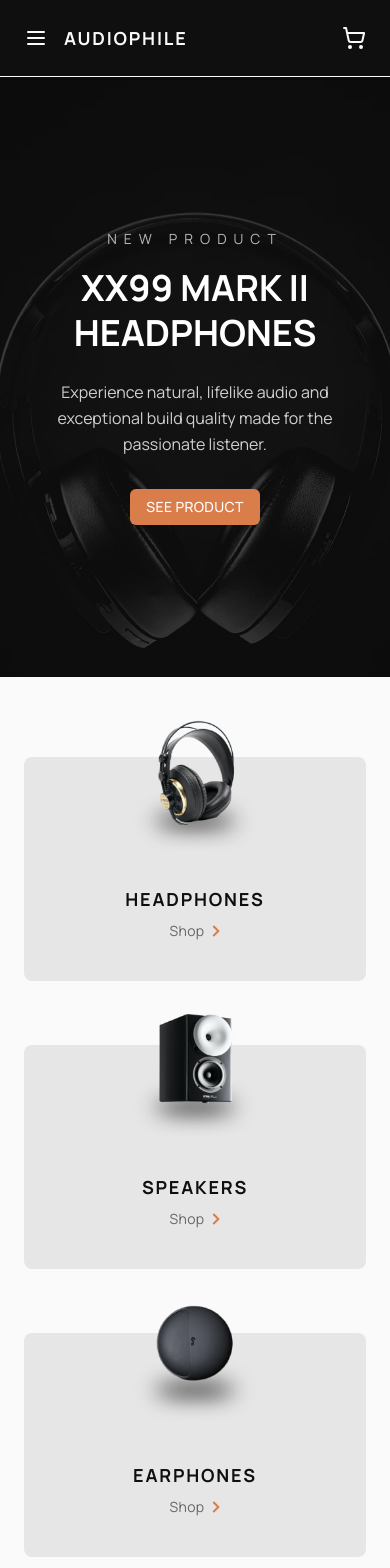
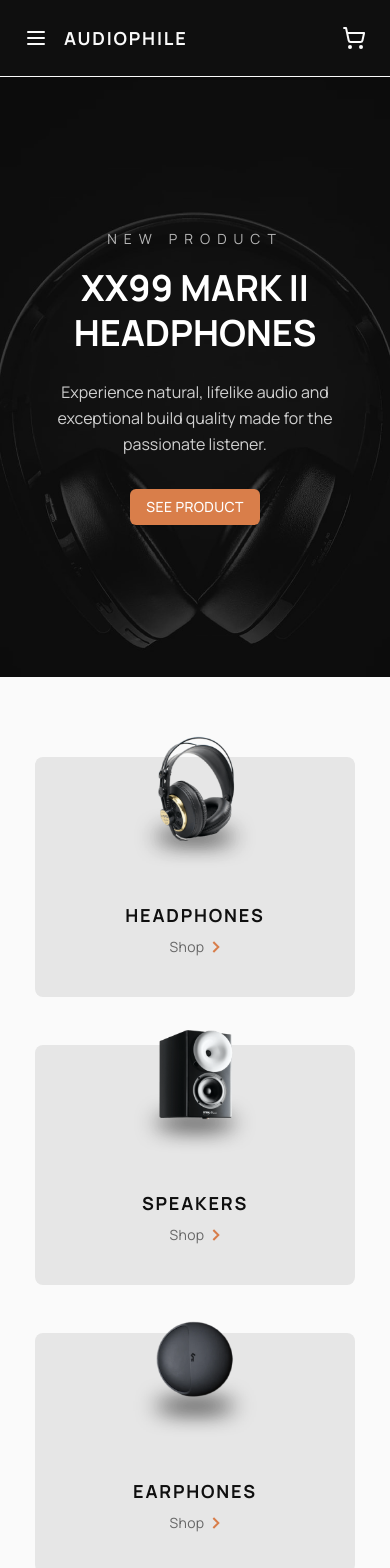
Before and after one commit to andrewteece/audiophile-ecommerce, a Next.js app: page / in a window 390 px wide. Shown: the top 1568 px of the page. Built offline with nearby package versions, Linux system fonts and the light colour scheme.

Commit message:
fixed cols for table and desktop

```diff
--- a/src/components/home/category-grid.tsx
+++ b/src/components/home/category-grid.tsx
@@ -25,27 +25,24 @@ const categories = [
 export function CategoryGrid() {
   return (
     <section className='py-20 bg-background' aria-label='Product Categories'>
-      <Container className='grid grid-cols-1 gap-16 sm:grid-cols-2 lg:grid-cols-3 '>
+      <Container className='grid gap-12 sm:grid-cols-2 md:grid-cols-3 place-items-center'>
         {categories.map(({ name, slug, image }) => (
           <Link
             key={slug}
             href={`/category/${slug}`}
-            className='relative bg-muted rounded-lg py-10 flex flex-col items-center text-center group'
+            className='relative bg-muted rounded-lg py-10 flex flex-col items-center text-center group w-full max-w-xs'
           >
-            <div className='w-36 h-36 relative -mt-20'>
+            <div className='w-36 h-36 relative -mt-16 sm:-mt-20'>
               <Image
                 src={image}
-                alt={`Category image for ${name}`}
+                alt={`Product category: ${name}`}
                 fill
                 className='object-contain'
                 sizes='(max-width: 768px) 100px, 150px'
               />
             </div>
 
-            <h2
-              className='mt-6 text-lg font-bold uppercase tracking-widest'
-              id='Product Categories'
-            >
+            <h2 className='mt-6 text-lg font-bold uppercase tracking-widest'>
               {name}
             </h2>
 
@@ -57,7 +54,7 @@ export function CategoryGrid() {
                 width={8}
                 height={12}
                 className='transition-transform group-hover:translate-x-1'
-                role='img'
+                role='presentation'
                 aria-hidden='true'
               />
             </span>
--- a/src/components/layout/container.tsx
+++ b/src/components/layout/container.tsx
@@ -3,12 +3,17 @@ import { cn } from '@/lib/utils';
 type ContainerProps = {
   children: React.ReactNode;
   className?: string;
+  as?: React.ElementType;
 };
 
-export function Container({ children, className = '' }: ContainerProps) {
+export function Container({
+  children,
+  className = '',
+  as: Component = 'div',
+}: ContainerProps) {
   return (
-    <div className={cn('mx-auto w-full max-w-[1110px] px-6', className)}>
+    <Component className={cn('mx-auto w-full max-w-[1110px] px-6', className)}>
       {children}
-    </div>
+    </Component>
   );
 }
```
